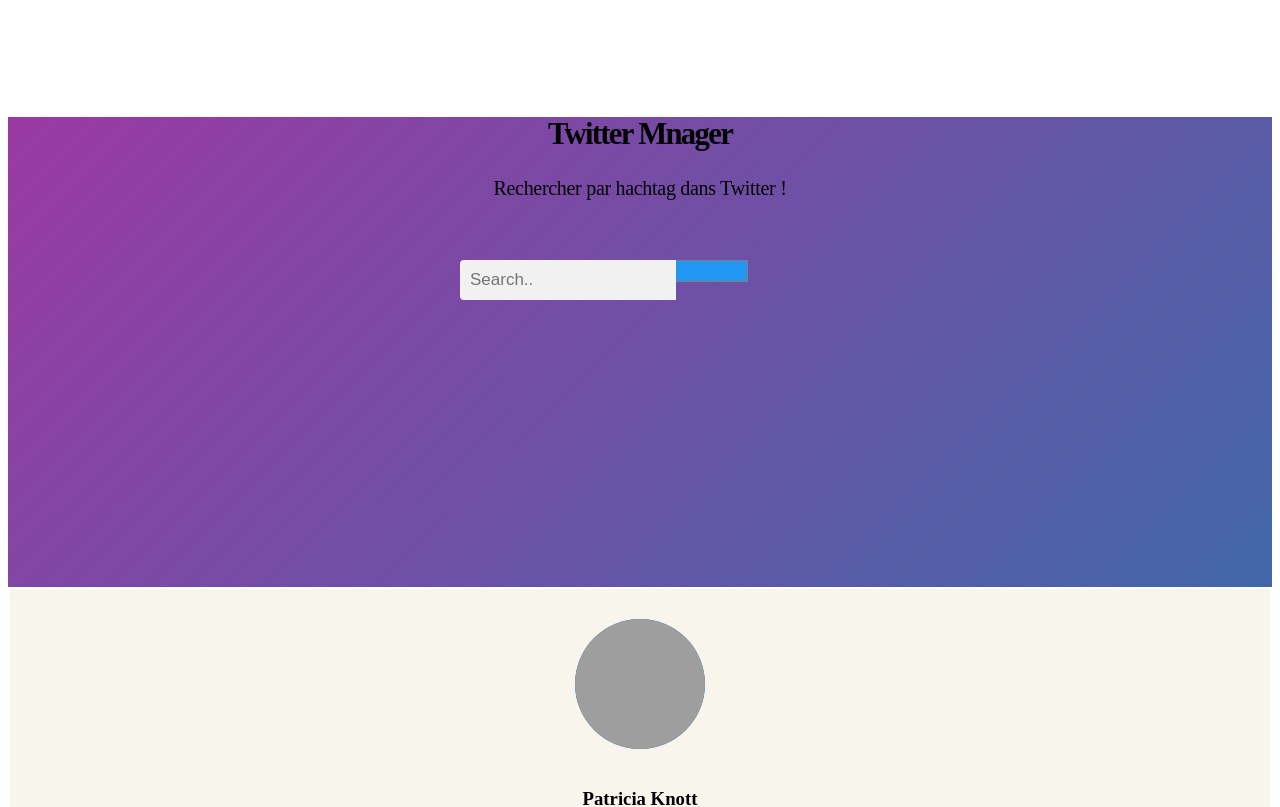
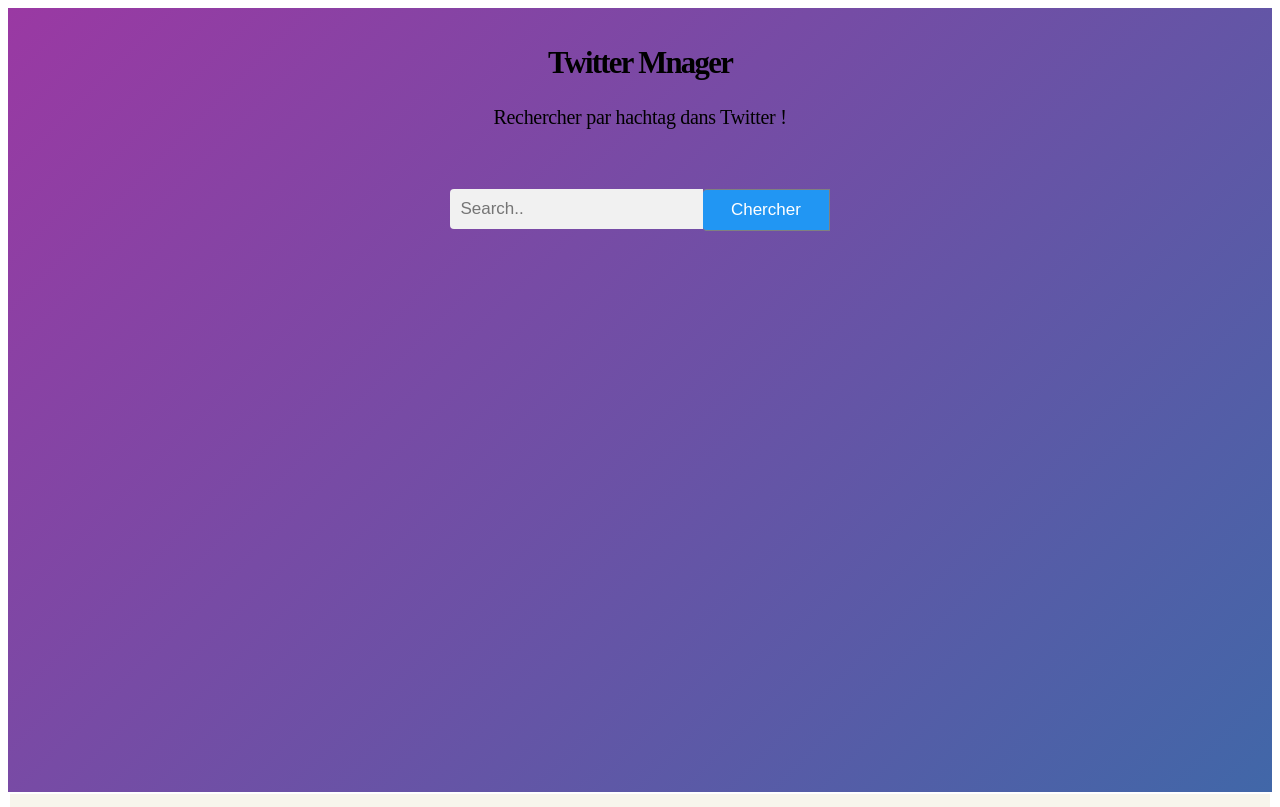
Before and after one commit to walidum/twittter-manager, an Angular app: page /tweets in a window 1280 px wide. Shown: the top 807 px of the page. Built offline with nearby package versions, Linux system fonts and the light colour scheme; grey boxes are pictures that could not be loaded.

Commit message:
2 files modified

```diff
--- a/src/app/search-bar/search-bar.component.css
+++ b/src/app/search-bar/search-bar.component.css
@@ -3,10 +3,10 @@
   color: inherit;
   text-decoration: none;
 }
-main {
+.container {
   position: relative;
     width: 100%;
-  height: 60%;
+  height: 100%;
   background: rgba(154,57,163,1);
   background: -moz-linear-gradient(-45deg, rgba(154,57,163,1) 0%, rgba(65,103,168,1) 100%);
   background: -webkit-gradient(left top, right bottom, color-stop(0%, rgba(154,57,163,1)), color-stop(100%, rgba(65,103,168,1)));
@@ -23,6 +23,7 @@
   font-size: 1.92em;
   font-weight: 600;
   letter-spacing: -0.055em;
+ padding-top: 3%;
 }
 h2 {
   display: block;
@@ -32,35 +33,25 @@
   font-size: 1.25em;
   letter-spacing: -0.015em;
 }
-.container {
-  position: relative;
-  margin: calc(75px + 2vh + 2vw) auto 0 auto;
-  padding: 0;
-  width: 100%;
-  max-width: 840px;
-}
-.search-box {
-  position: relative;
-  width: 100%;
-  max-width: 360px;
-  height: 60px;
-  border-radius: 120px;
-  margin: 0 auto;
-}
+
+
 
 .search input[type=text] {
   padding: 10px;
   font-size: 17px;
-  width: 60%;
+  width: 20%;
   background: #f1f1f1;
   border: 0;
   float: left;
   -webkit-border-radius: 4px 0 0 4px;
   border-radius: 4px 0 0 4px;
+  margin-left: 35%;
+    margin-bottom: 3%;
+
 }
 .search button {
   float: left;
-  width: 20%;
+  width: 10%;
   padding: 10px;
   background: #2196F3;
   color: white;
@@ -68,7 +59,10 @@
   border: 1px solid grey;
   border-left: none;
   cursor: pointer;
-}
+    -webkit-border-radius: 4px 0 0 4px;
+  border-radius: 4px 0 0 4px;
+  margin-bottom: 3%;
+ }
 
 .search button:hover {
   background: #0b7dda;
--- a/src/app/search-bar/search-bar.component.html
+++ b/src/app/search-bar/search-bar.component.html
@@ -1,4 +1,4 @@
-<main>
+
 	<div class="container">
 		<h1>Twitter Mnager</h1>
 		<h2>Rechercher par hachtag dans Twitter !</h2>
@@ -6,10 +6,10 @@
 			<div class="search-icon"><i class="fa fa-search search-icon"></i></div>
 			<div   class="search">
              <input type="text" placeholder="Search.." name="search2">
-            <button type="submit"><i class="fa fa-search"></i></button>			</div>
+            <button type="submit"  > Chercher</button>
+  	</div>
 
 			<div class="go-icon"><i class="fa fa-arrow-right"></i></div>
 		</div>
 
 	</div>
-</main>
```
